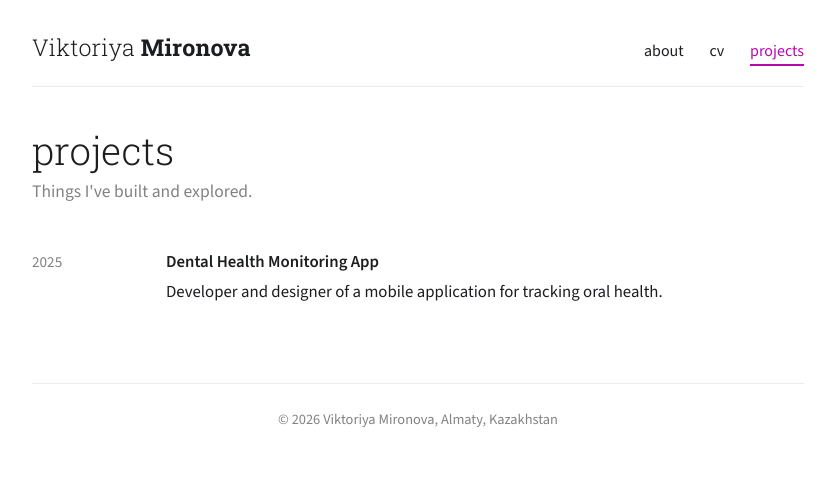
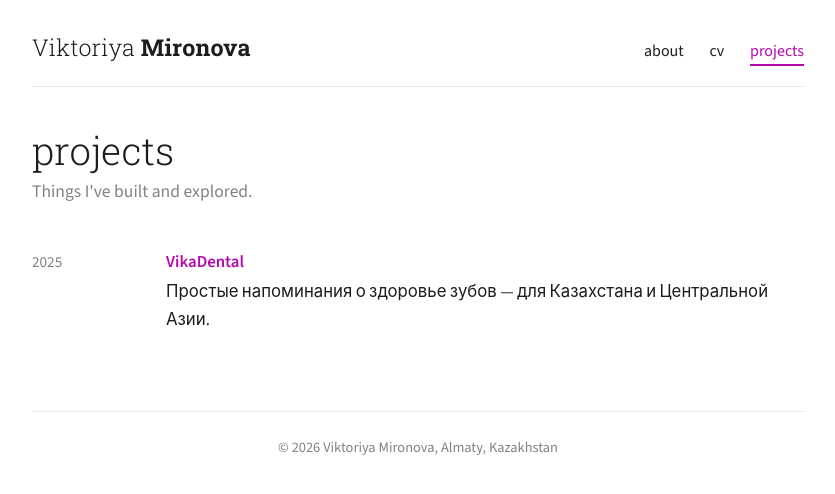
Before and after one commit to vikmironova/vikmironova.github.io, a Jekyll site: the page built from projects.html, in a window 1280 px wide. Shown: the top 494 px of the page, without its empty margins (222-1057 px from the left). Built offline with Jekyll 4.4.1, drawn with Linux system fonts in a browser that asks for light colours.

Commit message:
app update

```diff
--- a/assets/css/main.css
+++ b/assets/css/main.css
@@ -71,6 +71,7 @@ body {
 .site-nav a.active {
   color: var(--accent);
   border-bottom-color: var(--accent);
+  text-decoration: none;
 }
 
 /* Headings */
--- a/projects.html
+++ b/projects.html
@@ -10,8 +10,8 @@ title: projects
   <li>
     <span class="entry-date">2025</span>
     <span class="entry-body">
-      <strong>Dental Health Monitoring App</strong><br>
-      Developer and designer of a mobile application for tracking oral health.
+      <strong><a href="https://vmironova.com/vikadental">VikaDental</a></strong><br>
+      Простые напоминания о здоровье зубов — для Казахстана и Центральной Азии.
     </span>
   </li>
 </ul>
```
